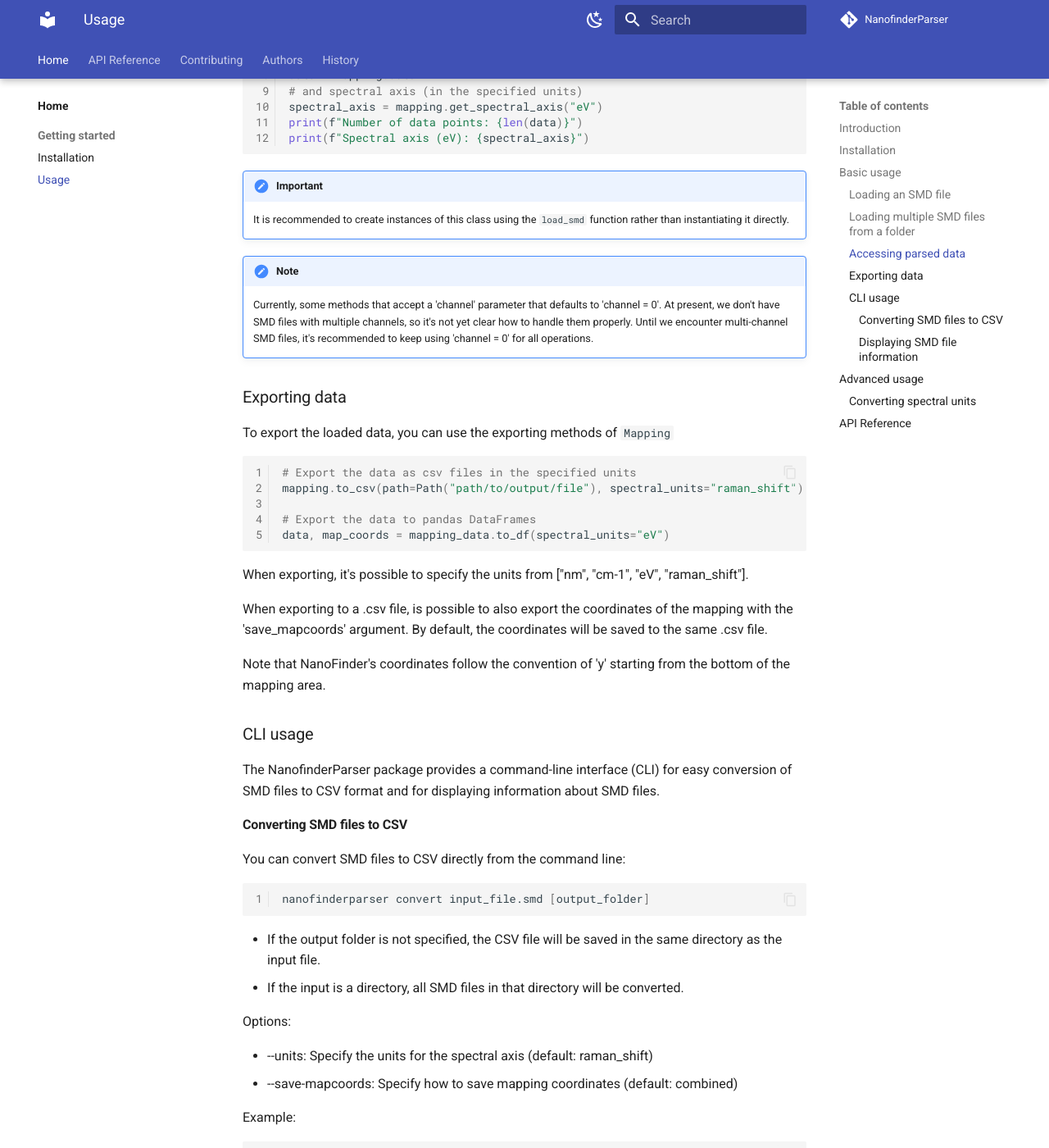
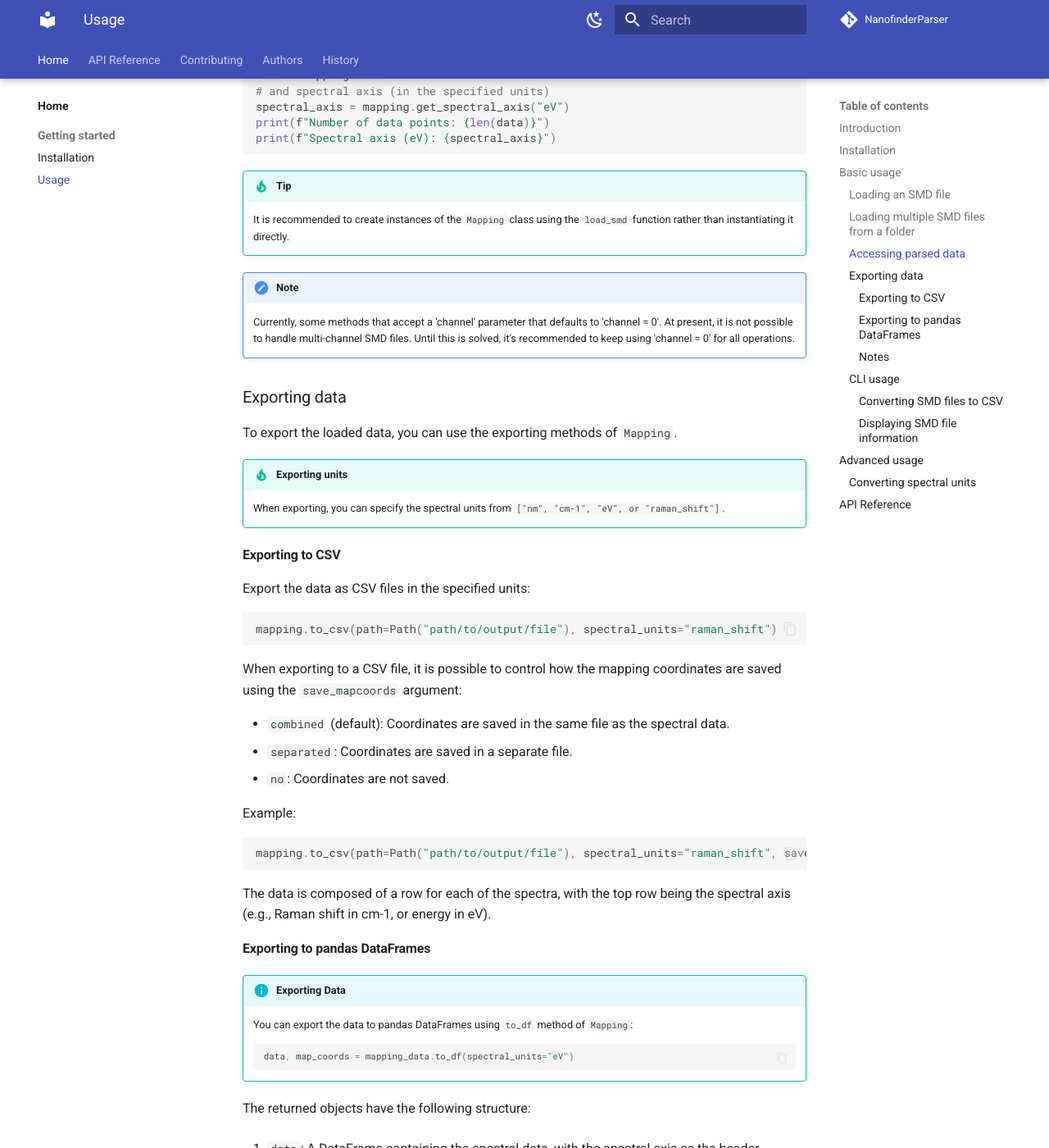
Before and after one commit to psolsfer/NanofinderParser, an MkDocs documentation site: the page built from docs/usage.md, in a window 1280 px wide and 1400 px high, scrolled down 1303 px. Shown: the whole window at 82% size. Built offline with MkDocs 1.6.1 and Material for MkDocs 9.7.7, drawn with Linux system fonts in a browser that asks for light colours; comment, search, counter and statistics services are not loaded; some of the changed text lies outside the part shown.

Commit message:
docs: improve usage documentation

````diff
--- a/docs/usage.md
+++ b/docs/usage.md
@@ -59,31 +59,77 @@ print(f"Number of data points: {len(data)}")
 print(f"Spectral axis (eV): {spectral_axis}")
 ```
 
-!!! important
-    It is recommended to create instances of this class using the `load_smd`
-    function rather than instantiating it directly.
+!!! tip
+    It is recommended to create instances of the `Mapping` class using the `load_smd` function rather than instantiating it directly.
 
 !!! note
-    Currently, some methods that accept a 'channel' parameter that defaults to 'channel = 0'. At present, we don't have SMD files with multiple channels, so it's not yet clear how to handle them properly.
-    Until we encounter multi-channel SMD files, it's recommended to keep using 'channel = 0' for all operations.
+    Currently, some methods that accept a 'channel' parameter that defaults to 'channel = 0'. At present, it is not possible to handle multi-channel SMD files. Until this is solved, it's recommended to keep using 'channel = 0' for all operations.
 
 ### Exporting data
 
-To export the loaded data, you can use the exporting methods of `Mapping`
+To export the loaded data, you can use the exporting methods of `Mapping`.
+
+!!! tip "Exporting units"
+    When exporting, you can specify the spectral units from `["nm", "cm-1", "eV", or "raman_shift"]`.
+
+#### Exporting to CSV
+
+Export the data as CSV files in the specified units:
 
 ```python
-# Export the data as csv files in the specified units
 mapping.to_csv(path=Path("path/to/output/file"), spectral_units="raman_shift")
-
-# Export the data to pandas DataFrames
-data, map_coords = mapping_data.to_df(spectral_units="eV")
 ```
 
-When exporting, it's possible to specify the units from ["nm", "cm-1", "eV", "raman_shift"].
+When exporting to a CSV file, it is possible to control how the mapping coordinates are saved using the `save_mapcoords` argument:
 
-When exporting to a .csv file, is possible to also export the coordinates of the mapping with the 'save_mapcoords' argument. By default, the coordinates will be saved to the same .csv file.
+* `combined` (default): Coordinates are saved in the same file as the spectral data.
+* `separated`: Coordinates are saved in a separate file.
+* `no`: Coordinates are not saved.
 
-Note that NanoFinder's coordinates follow the convention of 'y' starting from the bottom of the mapping area.
+Example:
+
+```python
+mapping.to_csv(path=Path("path/to/output/file"), spectral_units="raman_shift", save_mapcoords="separated")
+```
+
+The data is composed of a row for each of the spectra, with the top row being the spectral axis (e.g., Raman shift in cm-1, or energy in eV).
+
+#### Exporting to pandas DataFrames
+
+!!! info "Exporting Data"
+    You can export the data to pandas DataFrames using `to_df` method of `Mapping`:
+
+    ```python
+    data, map_coords = mapping_data.to_df(spectral_units="eV")
+    ```
+
+The returned objects have the following structure:
+
+1. `data`: A DataFrame containing the spectral data, with the spectral axis as the header.
+
+    * **Columns**: Represent the spectral axis (e.g., Raman shift in cm⁻¹, wavelength in nm, or energy in eV).
+    * **Rows**: Each row corresponds to a single spectrum from a specific point in the mapping.
+    * **Index**: By default, a multi index with (x, y) mapping coordinates of each spectrum.
+
+2. `map_coords`: A DataFrame containing the mapping coordinates.
+
+    * **Columns**: 'x' and 'y' (and potentially 'z' for 3D mappings).
+    * **Rows**: Correspond to the spectra in the same order as in the data DataFrame.
+
+!!! note "Customizing the Index"
+    By default, the index of the `data` DataFrame will be the mapping coordinates (x, y). You can change this behavior with the `index` argument:
+
+    ```python
+    data, map_coords = mapping.to_df(spectral_units="eV", index=False)
+    ```
+
+    This will reset the index to a simple numeric index.
+
+
+#### Notes
+
+* NanoFinder's coordinates follow the convention of 'y' starting from the bottom of the mapping area.
+* The channel parameter in both methods allows you to specify which channel to export if you're working with multi-channel data. By default, it uses channel 0.
 
 ### CLI usage
 
@@ -92,17 +138,18 @@ The NanofinderParser package provides a command-line interface (CLI) for easy co
 #### Converting SMD files to CSV
 
 You can convert SMD files to CSV directly from the command line:
+
 ```shell
 nanofinderparser convert input_file.smd [output_folder]
 ```
 
-- If the output folder is not specified, the CSV file will be saved in the same directory as the input file.
-- If the input is a directory, all SMD files in that directory will be converted.
+* If the output folder is not specified, the CSV file will be saved in the same directory as the input file.
+* If the input is a directory, all SMD files in that directory will be converted.
 
 Options:
 
-- --units: Specify the units for the spectral axis (default: raman_shift)
-- --save-mapcoords: Specify how to save mapping coordinates (default: combined)
+* --units: Specify the units for the spectral axis (default: raman_shift)
+* --save-mapcoords: Specify how to save mapping coordinates (default: combined)
 
 Example:
 
@@ -145,6 +192,6 @@ print(f"Energies: {energies_ev}")
 
 For detailed information about classes and functions, please refer to the API documentation:
 
-- [Models](api/models.md)
-- [Parsers](api/parsers.md)
-- [Units](api/units.md)
+* [Models](api/models.md)
+* [Parsers](api/parsers.md)
+* [Units](api/units.md)
--- a/mkdocs.yml
+++ b/mkdocs.yml
@@ -51,7 +51,6 @@ markdown_extensions:
           #   slugify: !!python/object/apply:pymdownx.slugs.slugify
           #       kwds:
           #           case: lower
-
     - pymdownx.blocks.definition
     - pymdownx.blocks.details
     # - pymdownx.blocks.tab
@@ -60,7 +59,7 @@ markdown_extensions:
           emoji_index: !!python/name:material.extensions.emoji.twemoji
           emoji_generator: !!python/name:material.extensions.emoji.to_svg
     - pymdownx.highlight:
-          linenums: true
+          linenums: false
     - pymdownx.superfences:
           preserve_tabs: true
     - pymdownx.tabbed:
@@ -104,12 +103,3 @@ extra:
           name: Github
         - icon: material/email
           link: "mailto:psolsfer@gmail.com"
-
-# nav:
-#   - Home: index.md
-#   - Usage: usage.md
-#   - API Reference:
-#     - Models: api/models.md
-#     - Parsers: api/parsers.md
-#     - Units: api/units.md
-#   - Authors: authors.md
````
